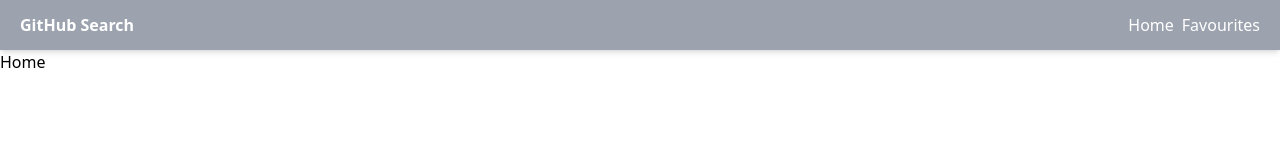
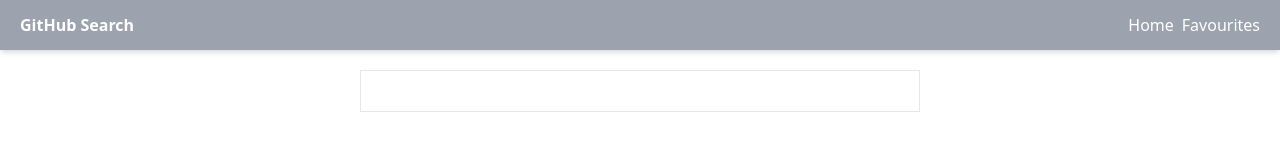
Before and after one commit to Vova-Pol/github-typescript-redux-toolkit, a React (Create React App) app: page / in a window 1280 px wide. Shown: the top 162 px of the page. Built offline with nearby package versions, Linux system fonts and the light colour scheme.

Commit message:
написал логику главной страницы

```diff
--- a/src/pages/Home.tsx
+++ b/src/pages/Home.tsx
@@ -1,5 +1,51 @@
-import React from 'react';
+import React, { useEffect } from 'react';
+import { useSearchUsersQuery } from '../store/github/github.api';
+import { useState } from 'react';
+import { useDebouce } from '../hooks/debounce';
 
 export default function Home() {
-  return <div>Home</div>;
+  const [search, setSearch] = useState('');
+  const debounced = useDebouce(search);
+  const [dropdown, setDropdown] = useState(false);
+  const { isError, isLoading, isSuccess, data } = useSearchUsersQuery(
+    debounced,
+    {
+      skip: debounced.length < 3,
+    },
+  );
+
+  useEffect(() => {
+    setDropdown(debounced.length > 3 && data?.length! > 3);
+  }, [debounced]);
+
+  return (
+    <div className="flex flex-col items-center pt-[20px] mx-auto h-screen w-screen relative">
+      {isError && (
+        <p className="text-center text-red-500">Server responded with Error</p>
+      )}
+
+      <div className="w-[560px]">
+        <input
+          className="border py-2 px-4 w-full h-[42px]"
+          type="text"
+          value={search}
+          onChange={(evt) => setSearch(evt.target.value)}
+        ></input>
+      </div>
+
+      {dropdown && (
+        <ul className="max-h-[200px] w-[560px] shadow-md bg-white overflow-y-scroll">
+          {isLoading && <p className="text-center">Loading...</p>}
+          {data?.map((user) => (
+            <li
+              key={user.id}
+              className="py-2 px-4 hover:bg-gray-500 hover:text-white transition-colors cursor-pointer"
+            >
+              {user.login}
+            </li>
+          ))}
+        </ul>
+      )}
+    </div>
+  );
 }
```
